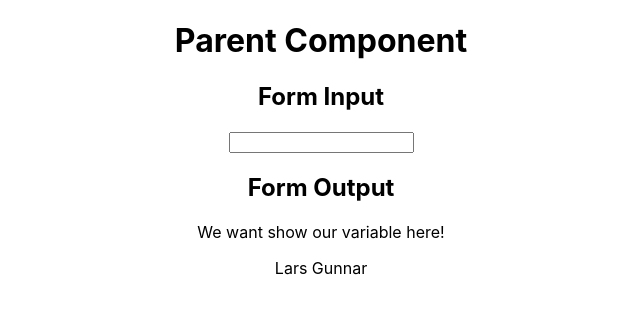
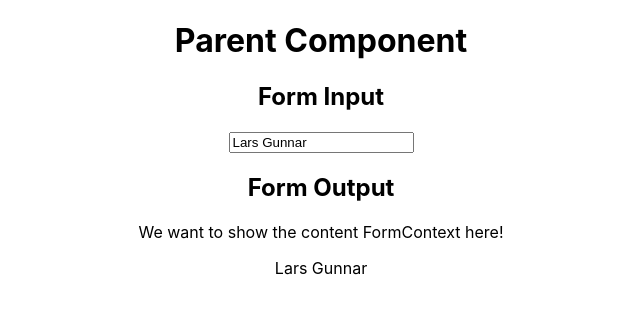
Before and after one commit to LarsGKodehode/react-hooks, a React (Create React App) app: page / in a window 1280 px wide. Shown: the top 314 px of the page, without its empty margins (319-959 px from the left). Built offline with nearby package versions, Linux system fonts and the light colour scheme.

Commit message:
added some comments

```diff
--- a/src/components/ExampleUseContext.jsx
+++ b/src/components/ExampleUseContext.jsx
@@ -6,29 +6,34 @@ import FormInput from "./FormInput";
 import FormOutput from "./FormOutput";
 
 
-// Here we our context
-const FormContext = createContext("");
+// Here we create our context
+// The argument we pass it is the default value
+// A common practice is to set it to null
+const FormContext = createContext(null);
 
 
 const ExampleUseContext = () => {
   const [ formData, setFormData ] = useState({
-    inputValue: "Lars Gunnar",
+    value: "Lars Gunnar",
     updateValue: updateValue,
   });
 
-
+  // This needs to be a function so we can pass it as the default state
   function updateValue(value) {
-    console.log(value)
     setFormData((oldFormData) => {
       return {
         ...oldFormData,
-        inputValue: value,
+        value: value,
       };
     });
   };
 
 
   return(
+    // FormContext.Provider is what is called a "Higer Order Component"
+    // It only provides functionality, not anything visible on the web page
+    // Here every child component has access to the Context provided
+    // The value field/prop is the initial value we want it to have
     <FormContext.Provider value={formData}>
       <main>
         <h1>Parent Component</h1>
@@ -42,6 +47,8 @@ const ExampleUseContext = () => {
   );
 };
 
+
+// We need to export the context so we can use it in our other components
 export {
   FormContext,
 };
--- a/src/components/FormInput.jsx
+++ b/src/components/FormInput.jsx
@@ -2,19 +2,26 @@
 import { useContext } from "react";
 
 // Context
+// We have to import the context to use it
 import { FormContext } from "./ExampleUseContext";
 
 
 const FormInput = () => {
-  const formData = useContext(FormContext);
+  // Here we are destructuring the wanted fields from the object stored in FormContext
+  const { value, updateValue } = useContext(FormContext);
 
   return(
-    <main>
+    <div>
       <h1>Form Input</h1>
 
-      <input type="text" onChange={event => formData.updateValue(event.target.value)}/>
-    </main>
+      <input
+        type="text"
+        value={value}
+        onChange={event => updateValue(event.target.value)
+      }/>
+    </div>
   );
 };
 
+
 export default FormInput;
--- a/src/components/FormOutput.jsx
+++ b/src/components/FormOutput.jsx
@@ -2,19 +2,23 @@
 import { useContext } from "react";
 
 // Context
+// We have to import the context to use it
 import { FormContext } from "./ExampleUseContext";
 
+
 const FormOutput = () => {
-  const formData = useContext(FormContext);
+  // Here we are destructuring the wanted fields from the object stored in FormContext
+  const { value } = useContext(FormContext);
 
   return(
-    <main>
+    <div>
       <h1>Form Output</h1>
 
-      <p>We want show our variable here!</p>
-      <p>{formData.inputValue}</p>
-    </main>
+      <p>We want to show the content FormContext here!</p>
+      <p>{value}</p>
+    </div>
   );
 };
 
+
 export default FormOutput;
```
